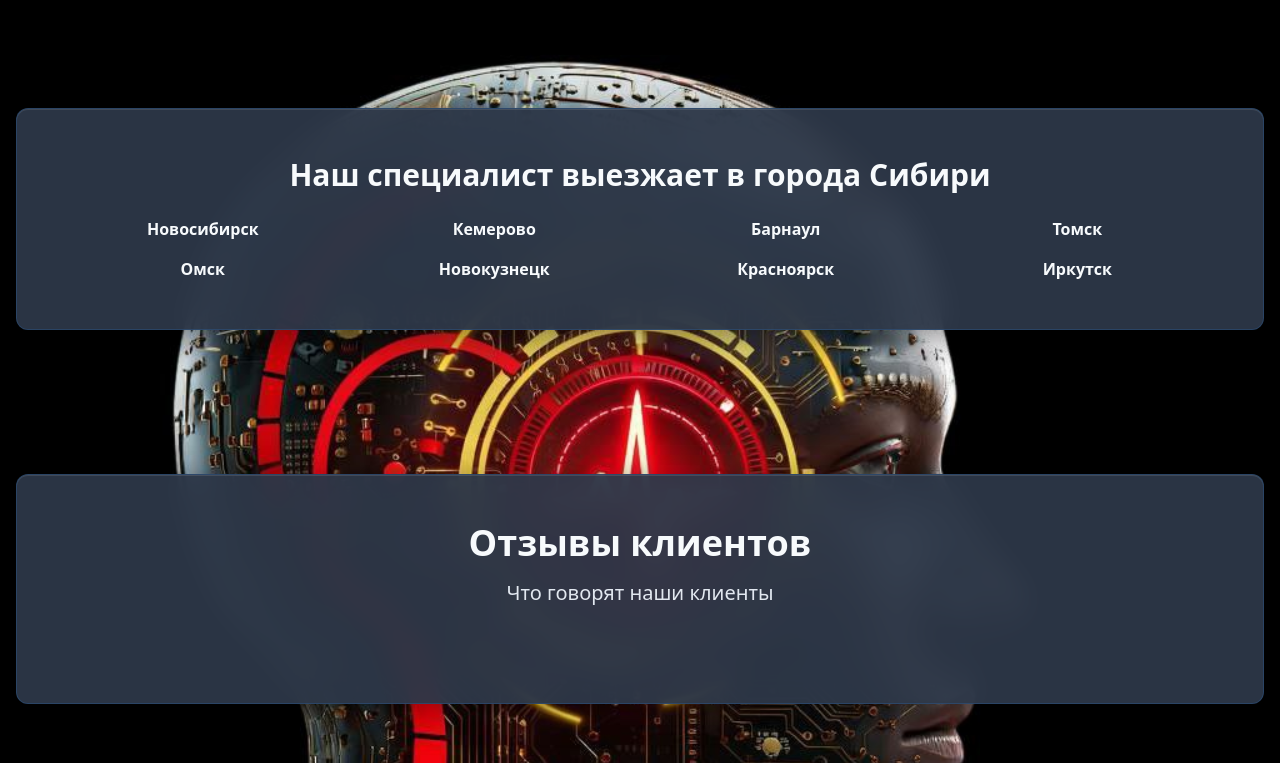
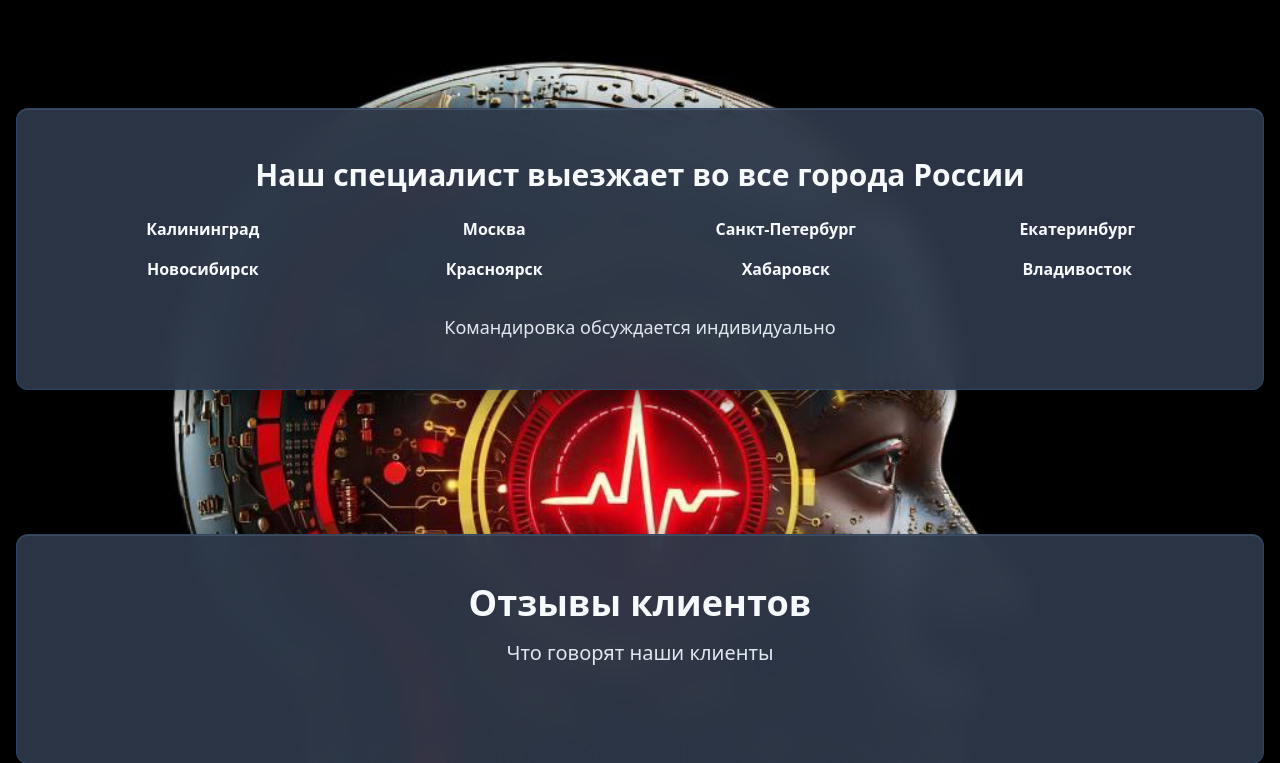
Before and after one commit to alexfedorov81-cloud/cbsi, a Django app: page / in a window 1280 px wide. Shown: the part 2565-3328 px from the top of the page. Run offline with Django 5.2, Linux system fonts and the light colour scheme; data that the repository does not hold is empty.

Commit message:
feat: update geography section - nationwide coverage with cities from Kaliningrad to Vladivostok

```diff
--- a/services/admin.py
+++ b/services/admin.py
@@ -5,7 +5,7 @@ from .models import Service
 @admin.register(Service)
 class ServiceAdmin(admin.ModelAdmin):
     list_display = ['title', 'price', 'duration', 'image', 'is_active', 'order']
-    list_editable = ['price', 'is_active', 'order', 'image']
+    list_editable = ['price', 'duration', 'is_active', 'order', 'image']
     list_filter = ['is_active', 'image']
     search_fields = ['title', 'description']
 
--- a/templates/core/home.html
+++ b/templates/core/home.html
@@ -215,36 +215,40 @@
     <section class="py-12 md:py-16" aria-labelledby="geography-heading">
         <div class="container mx-auto px-4">
             <div class="content-overlay-enhanced p-6 sm:p-8 md:p-12">
-                <h2 id="geography-heading" class="text-2xl sm:text-3xl font-bold text-light mb-6 text-center">Наш специалист выезжает в города Сибири</h2>
+                <h2 id="geography-heading" class="text-2xl sm:text-3xl font-bold text-light mb-6 text-center">
+                    Наш специалист выезжает во все города России
+                </h2>
 
                 <div class="grid grid-cols-2 sm:grid-cols-4 gap-4 text-center">
                     <div class="fade-in">
-                        <div class="text-light font-semibold">Новосибирск</div>
+                        <div class="text-light font-semibold">Калининград</div>
                     </div>
                     <div class="fade-in">
-                        <div class="text-light font-semibold">Кемерово</div>
+                        <div class="text-light font-semibold">Москва</div>
                     </div>
                     <div class="fade-in">
-                        <div class="text-light font-semibold">Барнаул</div>
+                        <div class="text-light font-semibold">Санкт-Петербург</div>
                     </div>
                     <div class="fade-in">
-                        <div class="text-light font-semibold">Томск</div>
+                        <div class="text-light font-semibold">Екатеринбург</div>
                     </div>
                     <div class="fade-in">
-                        <div class="text-light font-semibold">Омск</div>
-                    </div>
-                    <div class="fade-in">
-                        <div class="text-light font-semibold">Новокузнецк</div>
+                        <div class="text-light font-semibold">Новосибирск</div>
                     </div>
                     <div class="fade-in">
                         <div class="text-light font-semibold">Красноярск</div>
                     </div>
                     <div class="fade-in">
-                        <div class="text-light font-semibold">Иркутск</div>
+                        <div class="text-light font-semibold">Хабаровск</div>
+                    </div>
+                    <div class="fade-in">
+                        <div class="text-light font-semibold">Владивосток</div>
                     </div>
                 </div>
 
-
+                <p class="text-light-secondary text-center mt-6 sm:mt-8 text-lg">
+                    Командировка обсуждается индивидуально
+                </p>
             </div>
         </div>
     </section>
```
